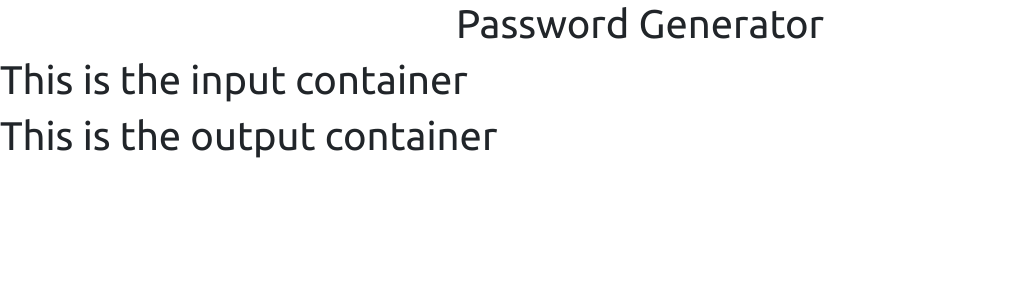
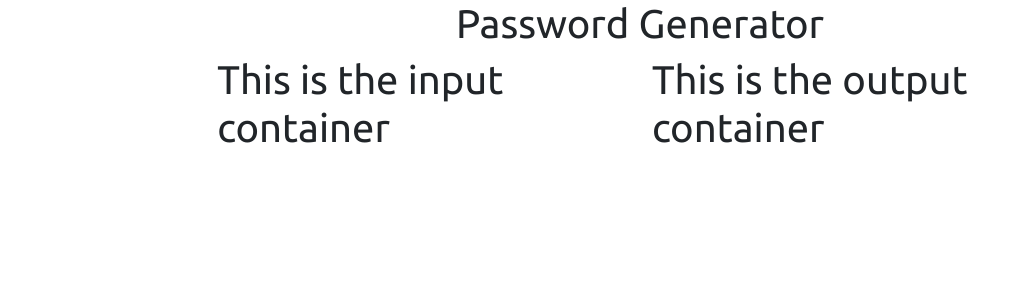
Before and after one commit to Joeseff6/Password-Generator, a React (Create React App) app: page / in a window 1280 px wide. Shown: the top 300 px of the page, without its empty margins (0-1030 px from the left). Built offline with nearby package versions, Linux system fonts and the light colour scheme.

Commit message:
Applied layout for input and output components

```diff
--- a/src/App.js
+++ b/src/App.js
@@ -7,9 +7,15 @@
     <div className="App">
       <header>
         <h1 className="text-center">Password Generator</h1>
-        <InputContainer />
-        <OutputContainer />
       </header>
+      <div className="row justify-content-center">
+        <div className="col-md-4">
+          <InputContainer />
+        </div>
+        <div className="col-md-4">
+          <OutputContainer />
+        </div>
+      </div>
     </div>
   );
 }
```
